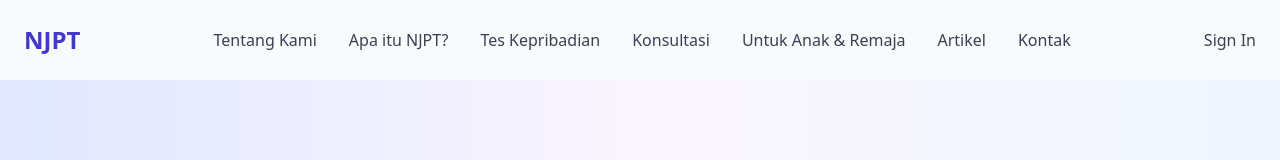
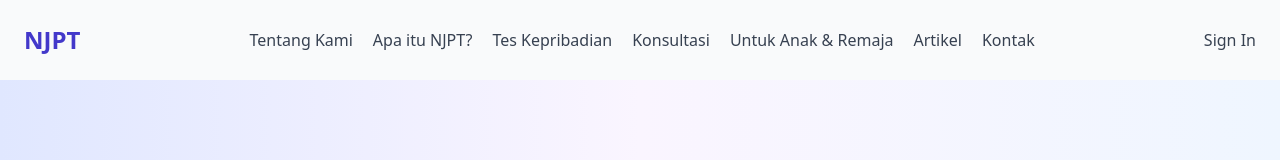
Before and after one commit to ikifirdaus/personality-type, a Next.js app: page / in a window 1280 px wide. Shown: the top 160 px of the page. Built offline with nearby package versions, Linux system fonts and the light colour scheme.

Commit message:
modify navbar font

```diff
--- a/components/landing/layouts/Navbar.tsx
+++ b/components/landing/layouts/Navbar.tsx
@@ -28,7 +28,7 @@ export const Navbar = () => {
       <div className="container mx-auto px-6 flex justify-between items-center">
         <div className="text-2xl font-bold text-indigo-700">NJPT</div>
         {/* Desktop Menu */}
-        <div className="hidden md:flex text-center space-x-8">
+        <div className="hidden md:flex text-center space-x-5 font-medium">
           <a href="#about" className="text-gray-700 hover:text-indigo-600">
             Tentang Kami
           </a>
@@ -57,7 +57,7 @@ export const Navbar = () => {
             Kontak
           </a>
         </div>
-        <div className="hidden md:flex">
+        <div className="hidden md:flex font-medium">
           <Link href="/signin" className="text-gray-700 hover:text-indigo-600">
             Sign In
           </Link>
@@ -70,7 +70,7 @@ export const Navbar = () => {
       {/* Mobile Menu */}
       {isMenuOpen && (
         <div className="md:hidden bg-white absolute top-16 left-0 right-0 shadow-md z-50">
-          <div className="flex flex-col items-center py-4 space-y-4">
+          <div className="flex flex-col items-center py-4 space-y-4 font-medium">
             <a
               href="#about"
               className="text-gray-700 hover:text-indigo-600"
```
